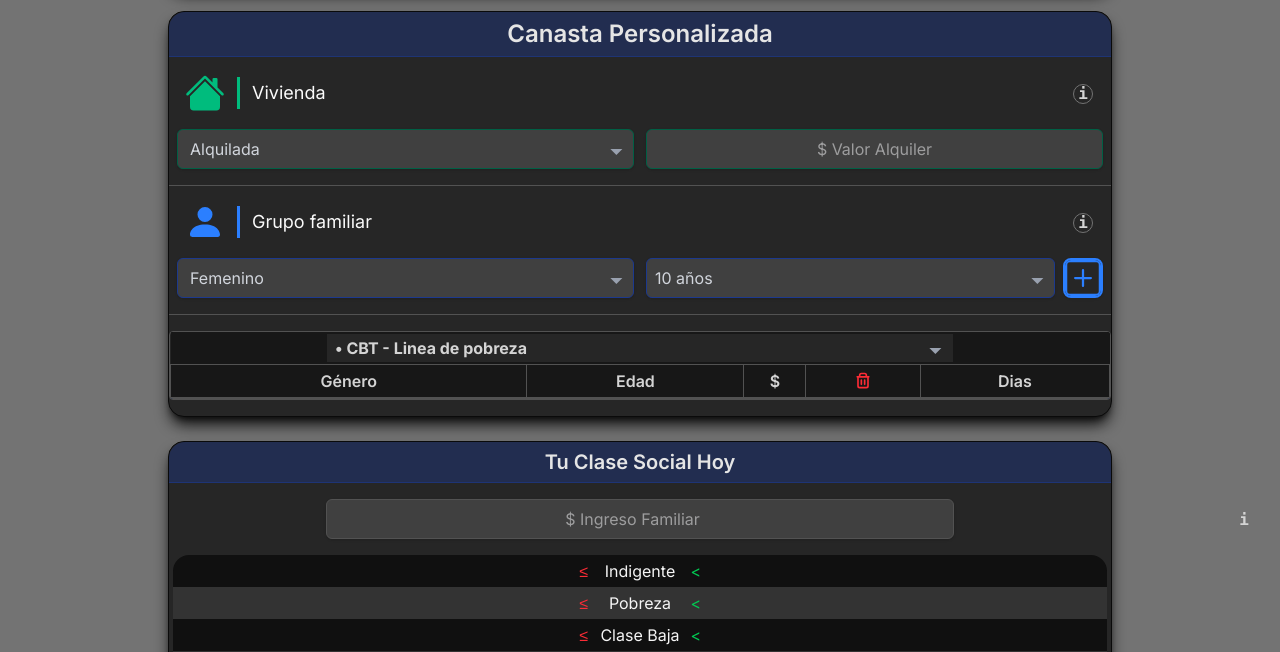
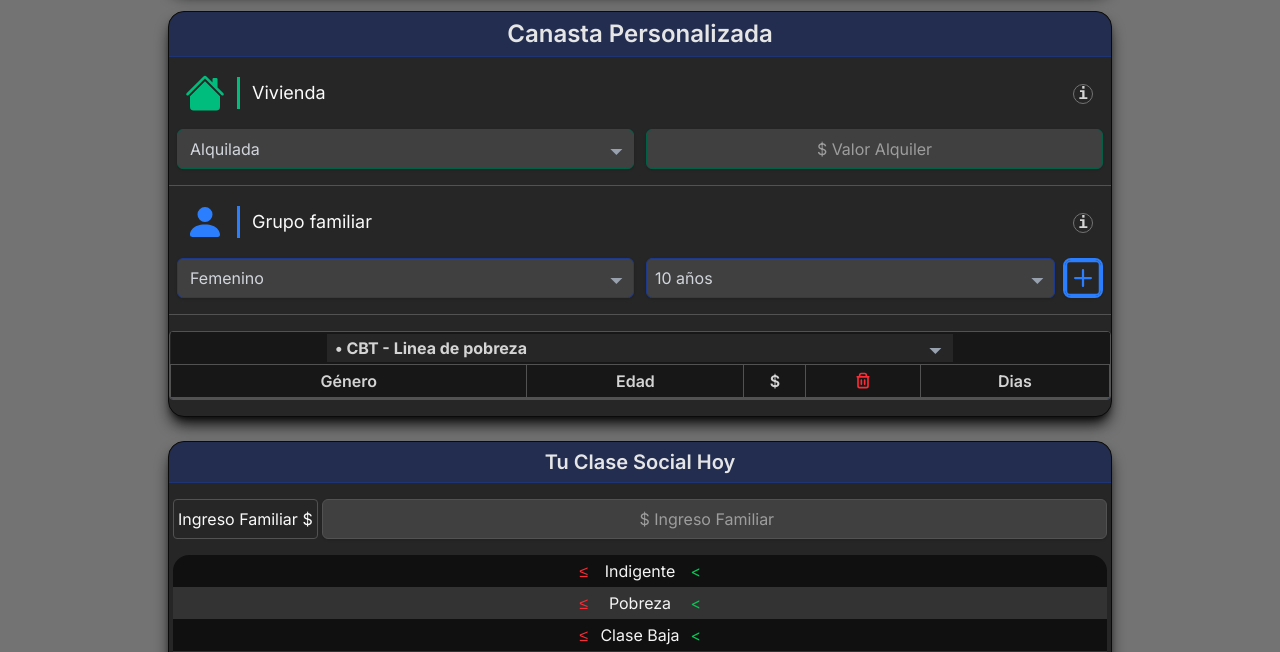
Before and after one commit to escribroid/canasta-cba-cbt-front-vite, a website built with Vite: page index.html in a window 1280 px wide. Shown: the part 140-792 px from the top of the page. Built offline with nearby package versions, Linux system fonts and the light colour scheme; no server answers; files whose address does not match are found by name.

Commit message:
v0.9.6.99

```diff
--- a/index.html
+++ b/index.html
@@ -617,20 +617,21 @@
 
 					<!-- ingresar salario ------------------------------------------>
 					<div class="">
-						<div class="flex justify-center flex-col w-full">
 							<!-- <span class="pb-1 text-center fs-6">Opcional: Ingresar Salario</span> -->
-							<div class="flex justify-center items-center py-4">
-								<label class="w-8/12">
+							<div class=" justify-center w-full items-center py-4 px-1  ">
+								<label class="flex w-full gap-x-1 ">
+									<span class="flex min-w-fit justify-center items-center align-middle px-1 border border-neutral-600 rounded">Ingreso Familiar $</span>
+
 									<input
 										id="income__input"
-										class="form-control income__input text-center w-full p-2 h-10 shadow appearance-none text-gray-50 leading-tight focus:outline-none focus:shadow-outline px-3 bg-neutral-700 border border-neutral-600 rounded-md focus:ring-2 focus:ring-blue-600"
+										class="w-full income__input text-center h-10 shadow appearance-none text-gray-50 leading-tight focus:outline-none focus:shadow-outline px-3 bg-neutral-700 border border-neutral-600 rounded-md focus:ring-2 focus:ring-blue-600"
 										type="number"
 										pattern="\d+"
 										placeholder="$ Ingreso Familiar"
 										title="Ingresa tu salario mensual familiar"
 									/>
 								</label>
-								<span class="absolute right-6.5">
+								<!-- <span class="absolute right-6.5">
 									<div class="tooltip-custom-container relative">
 										<button
 											class="tooltip-button info-btn border border-neutral-500 text-neutral-300 rounded-full w-5 h-5 flex items-center justify-center hover:bg-neutral-600 hover:text-white transition"
@@ -644,9 +645,8 @@
 											sector socioeconómico.
 										</div>
 									</div>
-								</span>
+								</span> -->
 							</div>
-						</div>
 					</div>
 					<div class="text-neutral-100 text-center mx-1 mb-1 rounded-2xl">
 						<div
```
